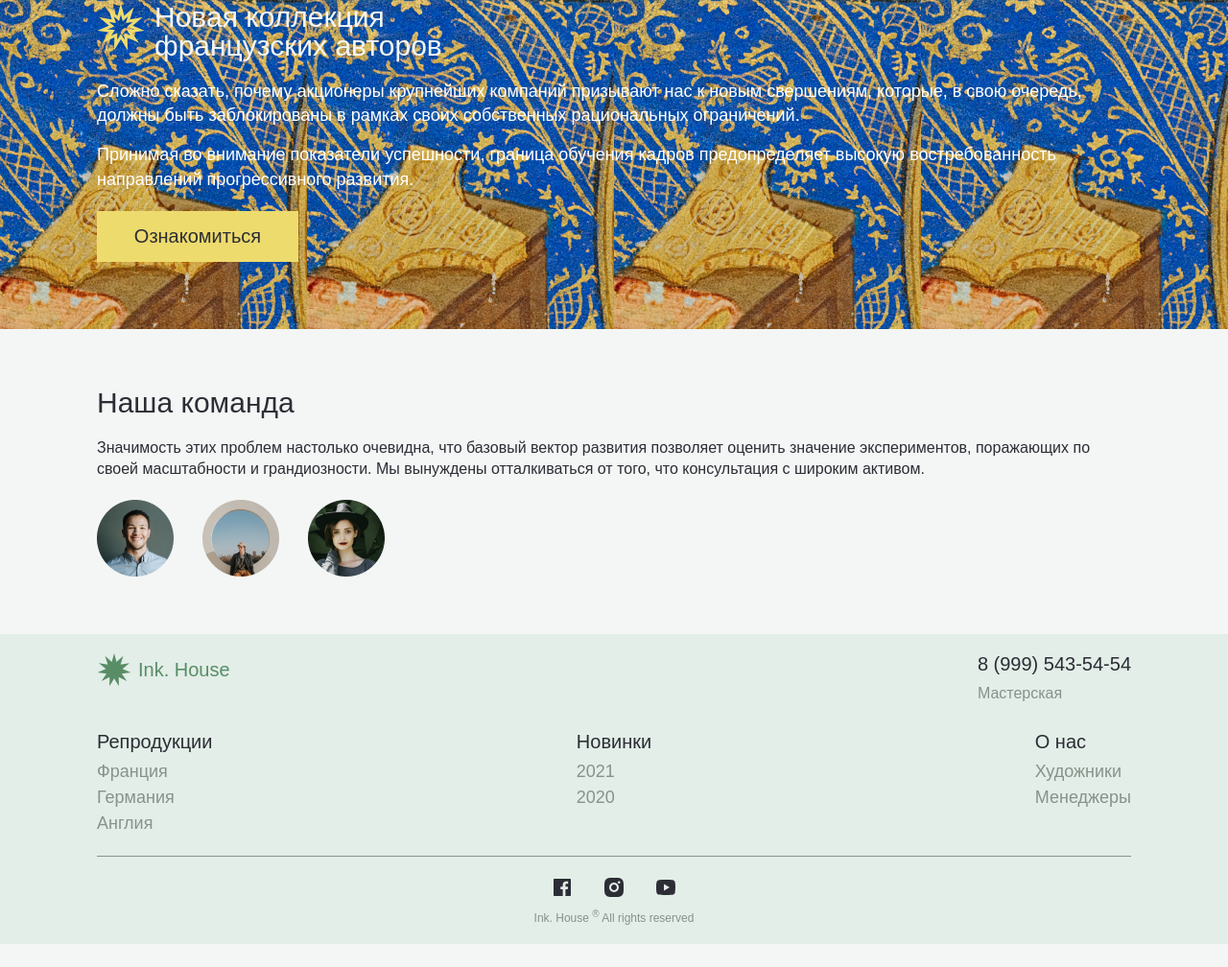
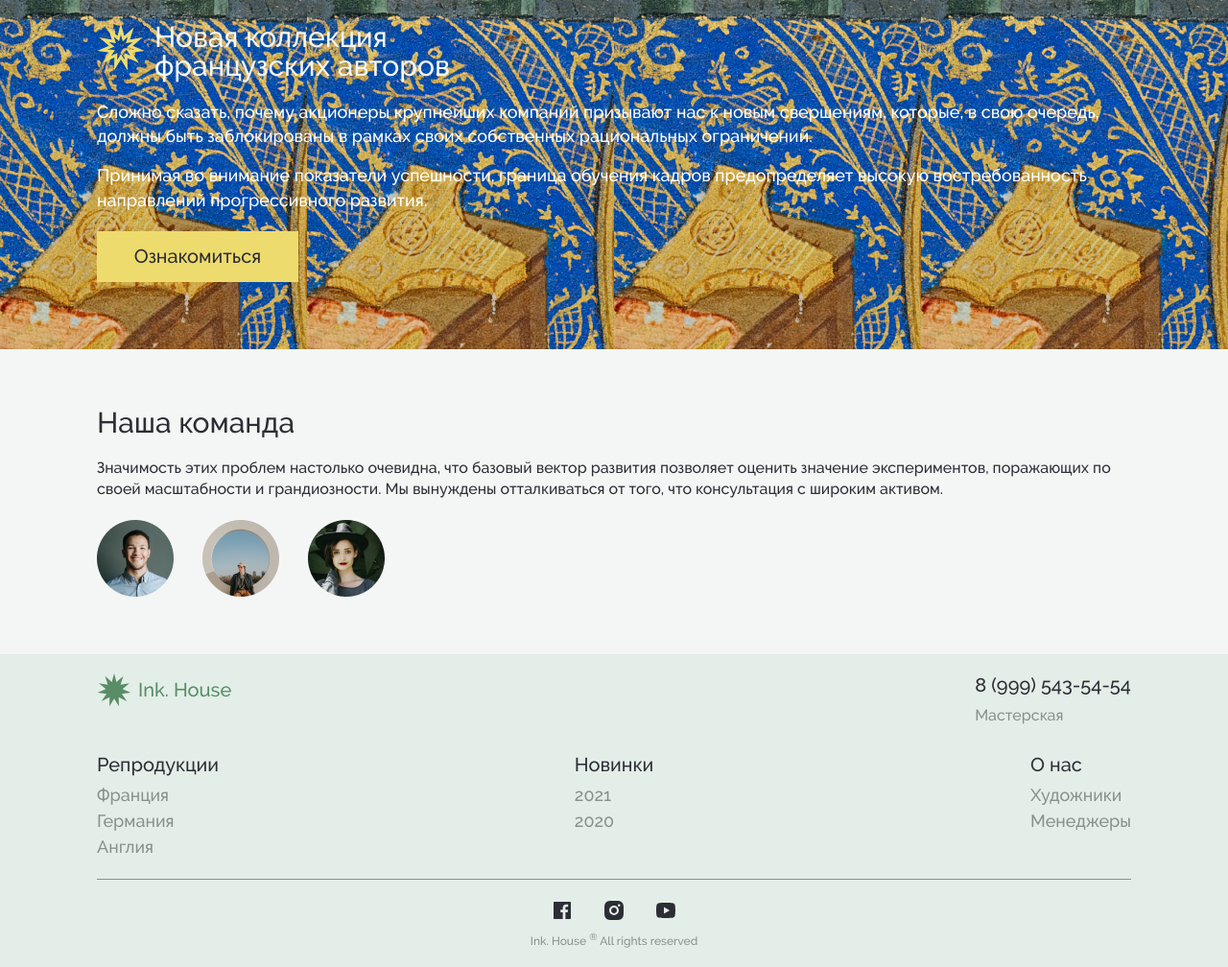
Before and after one commit to ArtemMalafeev/home, a website: page index.html in a window 1280 px wide. Shown: the part 1608-2616 px from the top of the page at 96% size. Before the commit the page ends 2592 px from the top, so only its background shows below. Drawn offline with nearby package versions, Linux system fonts and the light colour scheme.

Commit message:
fix and optimize fonts

```diff
--- a/assets/styles/blocks/card.css
+++ b/assets/styles/blocks/card.css
@@ -6,8 +6,8 @@
 .card {
     display: flex;
     flex-direction: column;
+    row-gap: 20px;
     justify-content: space-between;
-    row-gap: 20px;
 
     padding: 20px;
 
@@ -57,6 +57,7 @@
 .card__title {
     font-size: var(--h2-font-size);
     font-weight: var(--font-medium);
+    line-height: 150%;
 }
 
 /* Buy */
--- a/assets/styles/blocks/footer.css
+++ b/assets/styles/blocks/footer.css
@@ -54,12 +54,20 @@
 
 .footer__column--logo {
     grid-column: span 2;
+    justify-self: self-start;
     flex-direction: row;
 }
 
+/* Column title */
+
+.footer__column-title {
+    font-size: var(--normal-font-size);
+    font-weight: var(--font-medium);
+}
+
 @media (min-width: 510px) {
-    .footer__column--logo {
-        justify-self: self-start
+    .footer__column-title {
+        font-size: var(--huge-font-size);
     }
 }
 
@@ -72,7 +80,6 @@
 
 @media (min-width: 510px) {
     .footer__column--about {
-
         justify-self: end;
     }
 
@@ -96,23 +103,12 @@
 
 /* Phone */
 
-.footer__column--phone {
-    justify-self: flex-end;
+@media (min-width: 510px) {
+    .footer__column--phone {
+        justify-self: flex-end;
+    }
 }
 
-
-/* Column title */
-
-.footer__column-title {
-    font-size: var(--normal-font-size);
-    font-weight: var(--font-medium);
-}
-
-@media (min-width: 510px) {
-    .footer__column-title {
-        font-size: var(--huge-font-size);
-    }
-}
 
 /* Items */
 
--- a/assets/styles/fonts.css
+++ b/assets/styles/fonts.css
@@ -5,7 +5,7 @@
 
 @font-face {
     font-family: Raleway;
-    font-weight: var(--font-medium);
+    font-weight: 500;
     font-style: normal;
     font-display: swap;
     src: url('../fonts/Raleway-Medium.woff2'),
@@ -15,7 +15,7 @@
 
 @font-face {
     font-family: Raleway;
-    font-weight: var(--font-bold);
+    font-weight: 700;
     font-style: normal;
     font-display: swap;
     src: url('../fonts/Raleway-Bold.woff2'),
--- a/assets/styles/index.css
+++ b/assets/styles/index.css
@@ -4,8 +4,9 @@
 /* Base */
 
 @import url('reset.css');
+@import url('variables.css');
 @import url('base.css');
-@import url('variables.css');
+@import url('fonts.css');
 
 
 /* Blocks */
--- a/assets/styles/variables.css
+++ b/assets/styles/variables.css
@@ -29,11 +29,6 @@
     --normal-font-size: 1rem; /* 16px */
     --little-font-size: .875rem; /* 14px */
     --small-font-size: .75rem; /* 12px */
-
-    /* Font weight */
-
-    --font-medium: 500;
-    --font-bold: 700;
 }
 
 @media (min-width: 510px) {
--- a/index.html
+++ b/index.html
@@ -6,6 +6,8 @@
     <meta name="viewport" content="width=device-width, initial-scale=1.0">
     <link rel="stylesheet" href="https://cdn.jsdelivr.net/npm/swiper@10/swiper-bundle.min.css" />
     <link rel="stylesheet" href="assets/styles/index.css">
+    <link rel="preload" href="assets/fonts/Raleway-Medium.woff2" as="font" crossorigin="anonymous">
+    <link rel="preload" href="assets/fonts/Raleway-Bold.woff2" as="font" crossorigin="anonymous">
     <title>House</title>
 </head>
 
```
